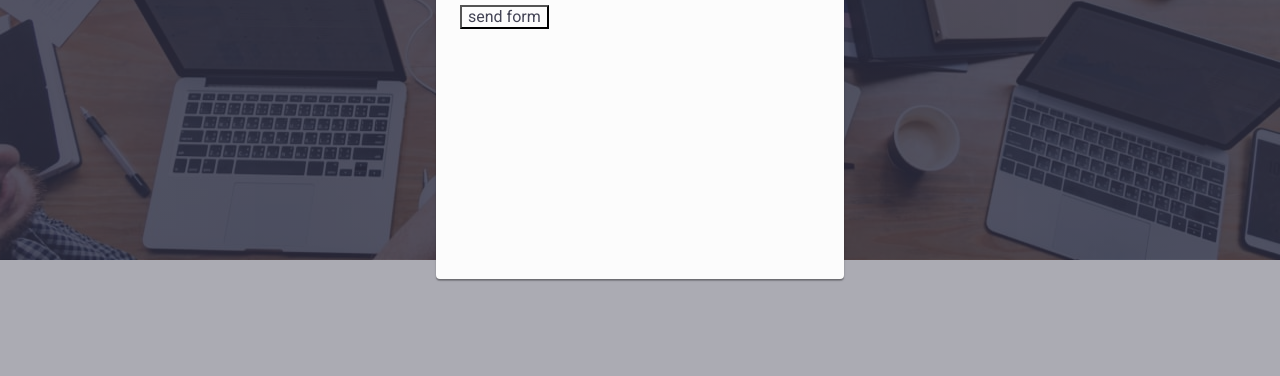
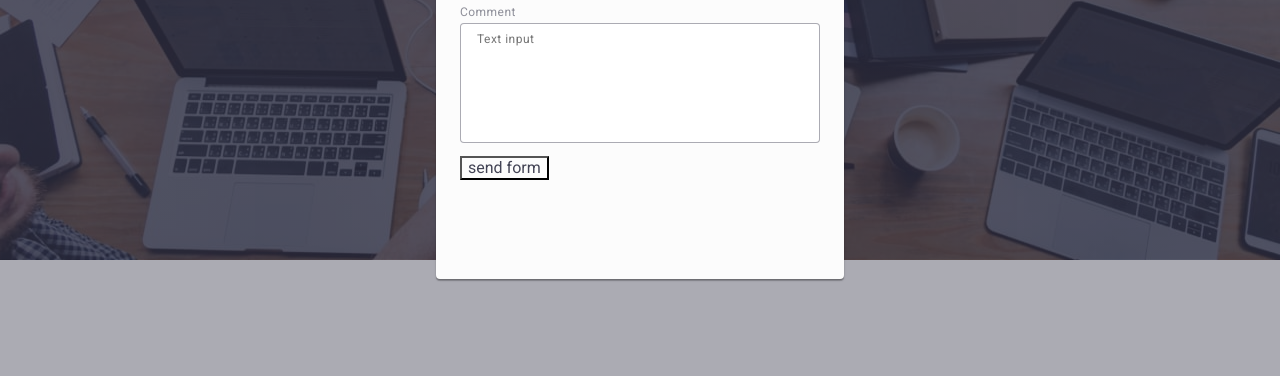
Before and after one commit to YurchakV/goit-markup-hw-05, a plain HTML site: page index.html in a window 1280 px wide. Shown: the part 413-789 px from the top of the page. Drawn offline with nearby package versions, Linux system fonts and the light colour scheme.

Commit message:
textarea

```diff
--- a/css/styles.css
+++ b/css/styles.css
@@ -780,3 +780,23 @@ img {
 .form-input:focus + .form-icon {
   fill: #4d5ae5;
 }
+
+.form-messege {
+  border-radius: 4px;
+  border: 1px solid rgba(46, 47, 66, 0.4);
+  width: 100%;
+  height: 120px;
+  color: rgba(46, 47, 66, 0.4);
+  font-size: 12px;
+  font-weight: 400;
+  line-height: 1.17;
+  letter-spacing: 0.04em;
+  padding: 8px 16px;
+  resize: none;
+  outline: transparent;
+  border-color 250ms cubic-bezier(0.4, 0, 0.2, 1);
+}
+
+.form-messege:focus {
+  border-color: #4D5AE5;;
+}
--- a/index.html
+++ b/index.html
@@ -477,6 +477,18 @@
                         </svg>
                     </div>
                 </div>
+
+                <div class="input-field">
+                    <label class="form-label" for="user-comment">Comment</label>
+                    <textarea class="form-messege" id="user-comment" name="user-comment" rows="6"
+                        placeholder="Text input"></textarea>
+                </div>
+
+
+
+
+
+
                 <button type="submit">send form</button>
             </form>
 
```
